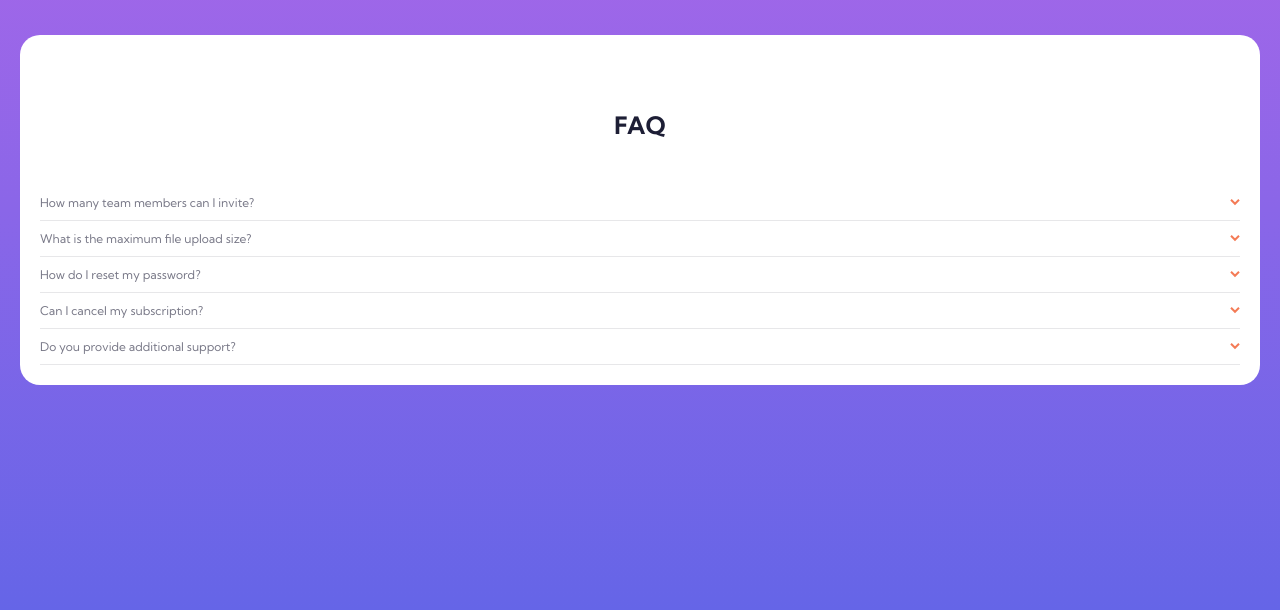
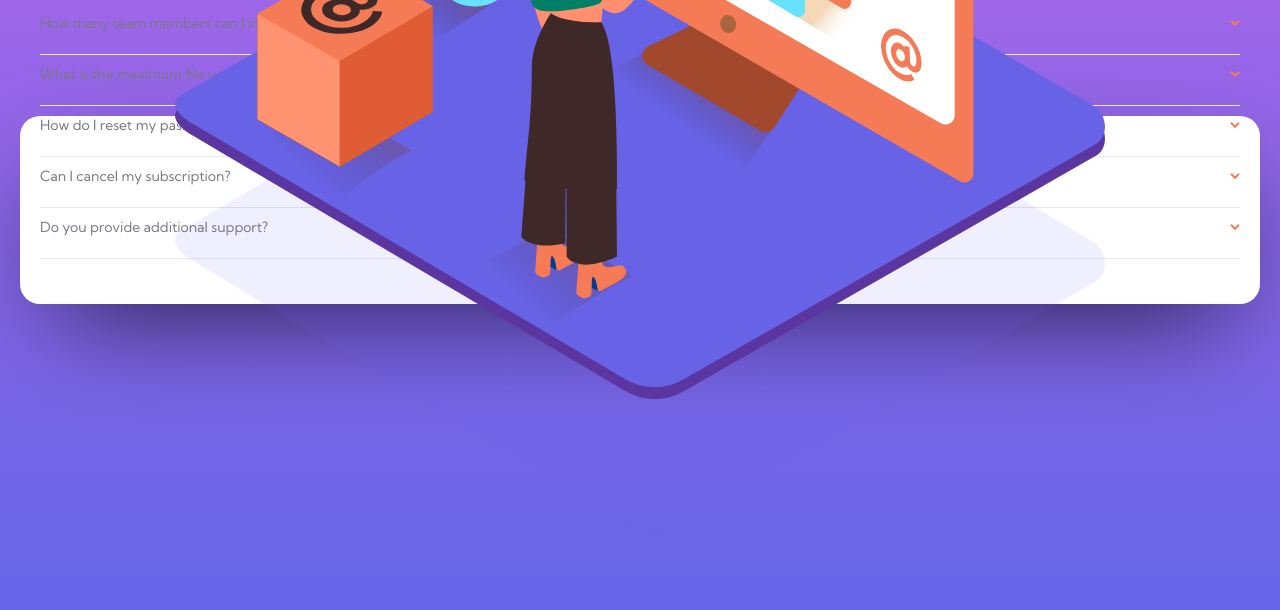
Before and after one commit to GuiSegatto/FAQ-Accordion, a plain HTML site: page index.html in a window 1280 px wide. Shown: the part 190-800 px from the top of the page. Drawn offline with Linux system fonts and the light colour scheme.

Commit message:
add images and styles to images

```diff
--- a/index.html
+++ b/index.html
@@ -19,8 +19,8 @@
     <div class="mainContainer">
       <!-- Mobile Images -->
       <div class="mobileImgContainer">
-        <img src="/images/illustration-woman-online-mobile.svg" class="mobileIllustration" hidden>
-        <img src="/images/bg-pattern-mobile.svg" class="mobilePattern" hidden>
+        <img src="/images/illustration-woman-online-mobile.svg" class="mobileIllustration">
+        <img src="/images/bg-pattern-mobile.svg" class="mobilePattern" >
       </div>
       <!-- Desktop Images -->
       <img src="/images/bg-pattern-desktop.svg" hidden>
--- a/style.css
+++ b/style.css
@@ -16,7 +16,7 @@ body {
     height: 100vh;
 }
 
-h1, .active{
+h1, .activeBold{
    color: hsl(238, 29%, 16%);
    font-family: 'Kumbh Sans', sans-serif;
    font-weight: 700;
@@ -28,6 +28,9 @@ p {
     font-weight: 400;
 }
 
+
+
+/* Main Content */
 main {
     height: 100vh;
     width: 100vw;
@@ -44,39 +47,49 @@ main {
     display: flex;
     flex-direction: column;
     align-items: center;
+    box-shadow: 3px 41px 112px -34px rgba(0,0,0,0.75);
 }
+
+
 
 /* Images */
 .mobileImgContainer {
     width: 100%;
     display: flex;
-    justify-content: center;
-    margin: 0 0 50px;
+    flex-direction: column;
+    align-items: center;
+    margin: -34% 0 230px;
+    position: relative;
 }
 
 .mobileIllustration {
-    width: 65%;
+    width: 75%;
     position: absolute;
-    top: 200px;
     z-index: 2;
 }
 
 .mobilePattern {
     position: absolute;
-    width: 65%;
-    top: 350px;
+    margin-top: 35%;
+    width: 75%;
     z-index: 1;
 }
 
+
+
 /* Text */
 h1 {
-    margin: 25px;
+    margin:20px;
+    padding-top: 0;
+    font-size: 32px;
 }
+
+
 
 /* Accordion */
 .accordionContainer {
     width: 100%;
-    padding: 20px;
+    padding: 0 20px 45px;
 }
 
 .accordionHeader {
@@ -99,15 +112,18 @@ h1 {
     transition: all .5s ease;
     height: 0;
     overflow: hidden;
+    padding: 12px 35px 0 0;
 }
 
+.accordionTextHeader {
+    font-size: 14px;
+}
+
+
+
+/* Actived Accordion */
 .active {
     padding-bottom: 10px;
-}
-
-.activeBold{
-    color: hsl(237, 12%, 33%);
-    font-weight: 700;
 }
 
 .arrowRotate {
```
